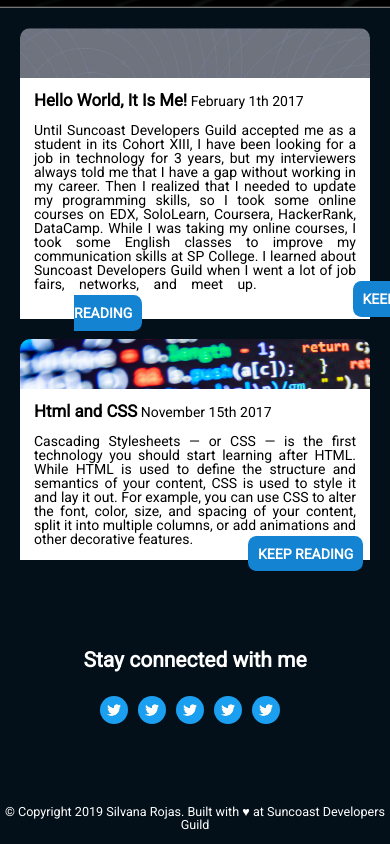
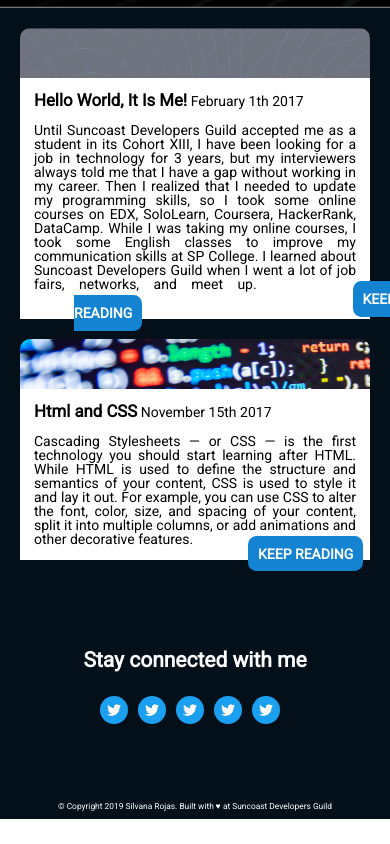
Before and after one commit to Elro1118/my-portafolio-page, a website: page public/index.html in a window 390 px wide. Shown: the part 870-1714 px from the top of the page. After the commit the page ends 1689 px from the top, so only its background shows below. Drawn offline with Linux system fonts and the light colour scheme.

Commit message:
improvingFaseVI

```diff
--- a/public/screen.css
+++ b/public/screen.css
@@ -253,7 +253,7 @@ h2 {
 		margin: 0.5rem;
 		width: 12rem;
 	}
-	#myFirstBox {
+	/* #myFirstBox {
 		display: initial;
 		position: initial;
 		background: initial;
@@ -264,7 +264,7 @@ h2 {
 		position: initial;
 		background: initial;
 		color: rgb(43, 159, 226);
-	}
+	} */
 
 	/*----------------Float Boxes--------------------*/
 	#myFirstBox {
@@ -288,5 +288,8 @@ h2 {
 		text-decoration: none;
 	}
 	/*------------------------------------------------*/
+	.myParagraphFooter {
+		font-size: 0.6rem;
+	}
 }
 /*------------------------------------------------*/
```
